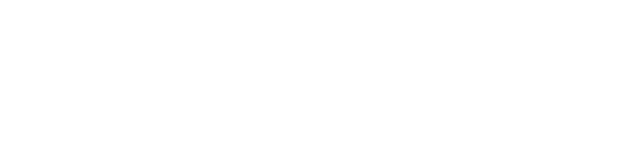
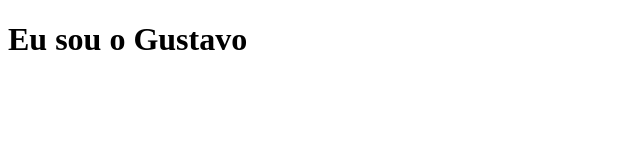
Before and after one commit to guuxtavo/GoMarmota, a plain HTML site: page teste/index.html in a window 1280 px wide. Shown: the whole page, without its empty margins (0-640 px from the left). Drawn offline with Linux system fonts and the light colour scheme.

Commit message:
Update index.html

```diff
--- a/teste/index.html
+++ b/teste/index.html
@@ -7,6 +7,6 @@
     <title>Document</title>
 </head>
 <body>
-
+    <h1>Eu sou o Gustavo</h1>
 </body>
 </html>
```
